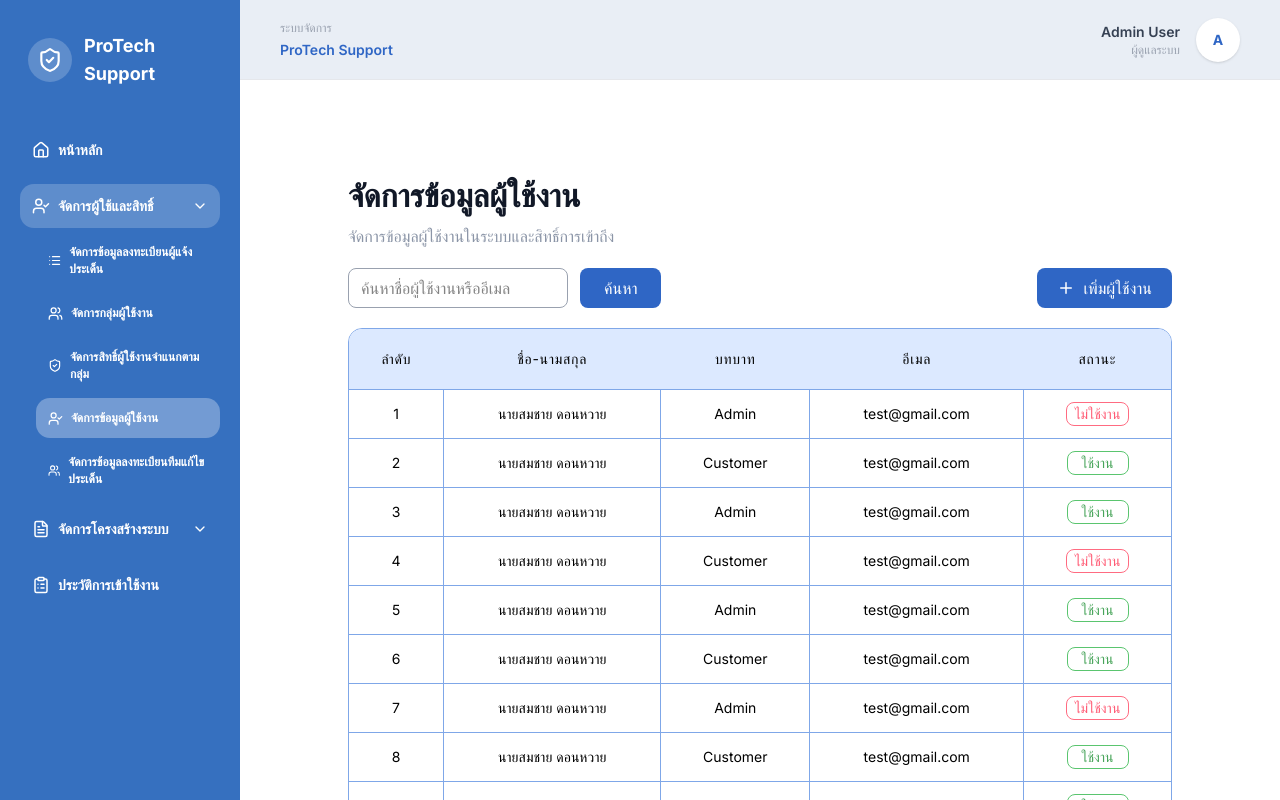
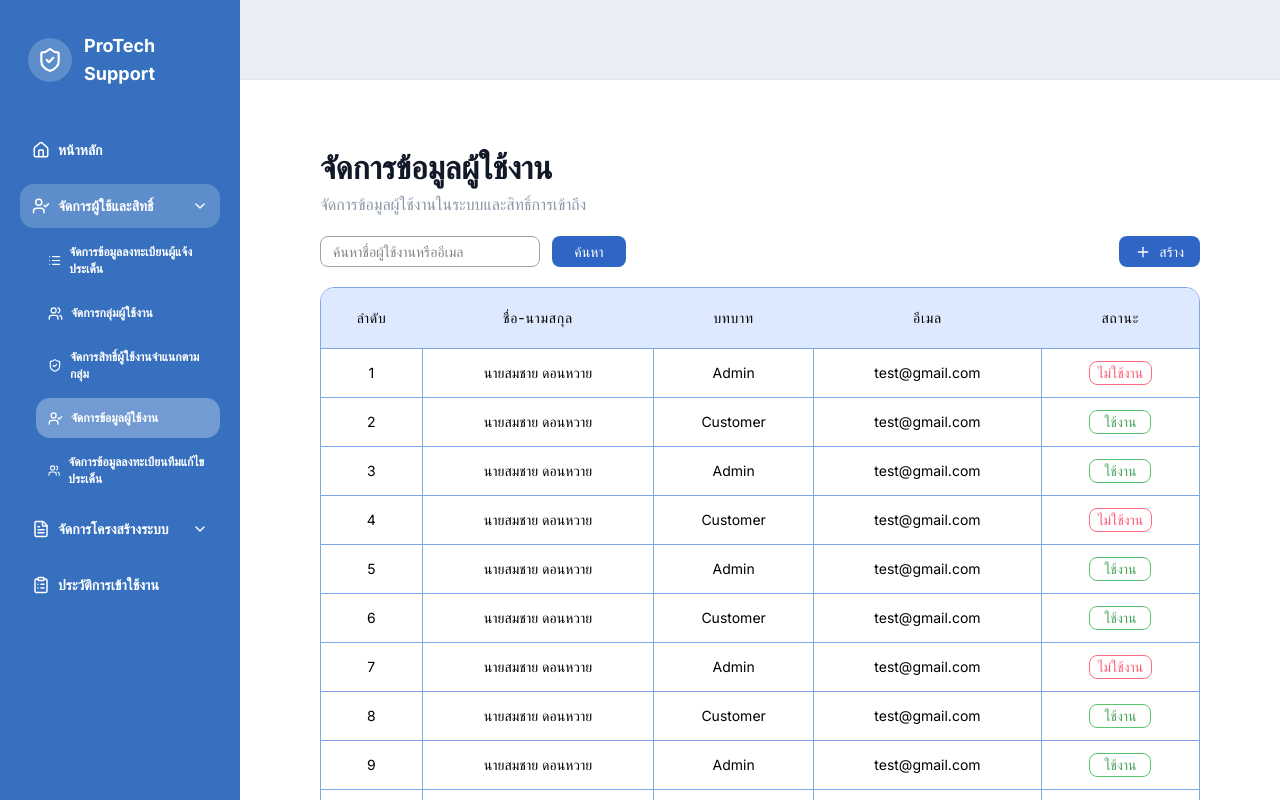
Before and after one commit to supakornNT/NID-Protech, a Next.js app in the folder frontend-staff/: page /management/users in a window 1280 px wide. Shown: the top 800 px of the page. Built offline with nearby package versions, Linux system fonts and the light colour scheme.

Commit message:
edit pageadmin2

```diff
--- a/frontend-staff/app/(admin)/layout.tsx
+++ b/frontend-staff/app/(admin)/layout.tsx
@@ -12,25 +12,7 @@ export default function AdminLayout({
 
         <div className="flex min-w-0 flex-1 flex-col">
           <header className="flex h-20 items-center justify-between border-b border-[#E5E7EB] bg-[#E9EEF5] px-6 sm:px-8 lg:px-10">
-            <div>
-              <p className="text-xs text-gray-400">ระบบจัดการ</p>
-              <h1 className="mt-1 text-sm font-semibold text-[#2F66C5]">
-                ProTech Support
-              </h1>
-            </div>
 
-            <div className="flex items-center gap-4">
-              <div className="hidden text-right sm:block">
-                <p className="text-sm font-semibold text-gray-700">
-                  Admin User
-                </p>
-                <p className="text-xs text-gray-400">ผู้ดูแลระบบ</p>
-              </div>
-
-              <div className="flex h-11 w-11 items-center justify-center rounded-full bg-white text-sm font-bold text-[#2F66C5] shadow-sm">
-                A
-              </div>
-            </div>
           </header>
 
           <main className="min-w-0 flex-1 bg-[#ffffff] px-6 py-8 sm:px-8 lg:px-12 lg:py-10">
--- a/frontend-staff/app/(admin)/management/permissions/page.tsx
+++ b/frontend-staff/app/(admin)/management/permissions/page.tsx
@@ -35,7 +35,7 @@ export default function PermissionsPage() {
         data={permissionManagementRows}
         searchPlaceholder="ค้นหาชื่อสิทธิ์หรือโมดูล"
         showDelete={false}
-        createLabel="เพิ่มสิทธิ์"
+        createLabel="สร้าง"
       />
     </div>
   );
--- a/frontend-staff/app/(admin)/management/teams/page.tsx
+++ b/frontend-staff/app/(admin)/management/teams/page.tsx
@@ -35,7 +35,7 @@ export default function TeamsPage() {
         data={teamManagementRows}
         searchPlaceholder="ค้นหาชื่อทีมหรือหัวหน้าทีม"
         showDelete={false}
-        createLabel="เพิ่มทีม"
+        createLabel="สร้าง"
       />
     </div>
   );
--- a/frontend-staff/app/(admin)/management/users/page.tsx
+++ b/frontend-staff/app/(admin)/management/users/page.tsx
@@ -36,7 +36,7 @@ export default function UsersPage() {
         data={userRows}
         searchPlaceholder="ค้นหาชื่อผู้ใช้งานหรืออีเมล"
         showDelete={false}
-        createLabel="เพิ่มผู้ใช้งาน"
+        createLabel="สร้าง"
       />
     </div>
   );
--- a/frontend-staff/app/(admin)/system-management/organizations/page.tsx
+++ b/frontend-staff/app/(admin)/system-management/organizations/page.tsx
@@ -35,7 +35,7 @@ export default function OrganizationsPage() {
         data={organizationManagementRows}
         searchPlaceholder="ค้นหาชื่อองค์กร"
         showDelete={false}
-        createLabel="เพิ่มองค์กร"
+        createLabel="สร้าง"
       />
     </div>
   );
--- a/frontend-staff/app/(admin)/system-management/problem-types/page.tsx
+++ b/frontend-staff/app/(admin)/system-management/problem-types/page.tsx
@@ -34,7 +34,7 @@ export default function ProblemTypesPage() {
         data={problemTypeManagementRows}
         searchPlaceholder="ค้นหาชื่อประเภทประเด็น"
         showDelete={false}
-        createLabel="เพิ่มประเภทประเด็น"
+        createLabel="สร้าง"
       />
     </div>
   );
--- a/frontend-staff/app/(admin)/system-management/projects/page.tsx
+++ b/frontend-staff/app/(admin)/system-management/projects/page.tsx
@@ -35,7 +35,7 @@ export default function ProjectsPage() {
         data={projectManagementRows}
         searchPlaceholder="ค้นหาชื่อโครงการหรือองค์กร"
         showDelete={false}
-        createLabel="เพิ่มโครงการ"
+        createLabel="สร้าง"
       />
     </div>
   );
--- a/frontend-staff/components/admin/admin-table-page.tsx
+++ b/frontend-staff/components/admin/admin-table-page.tsx
@@ -3,6 +3,7 @@
 import { useMemo, useState } from "react";
 import { ChevronDown, Edit3, Info, Plus, Trash2 } from "lucide-react";
 
+import { DeleteConfirmDialog } from "@/components/admin/delete-confirm-dialog";
 import { ProTechButton } from "@/components/tables/protech-button";
 import { ProTechSearch } from "@/components/tables/protech-search";
 import { ProTechTable } from "@/components/tables/protech-table";
@@ -32,6 +33,9 @@ type AdminTablePageProps<T extends Record<string, unknown>> = {
   showCreate?: boolean;
   showDelete?: boolean;
   hideCreateButton?: boolean;
+  onConfirmDelete?: () => void;
+  deleteConfirmTitle?: string;
+  deleteConfirmDescription?: string;
 };
 
 export function AdminTablePage<T extends Record<string, unknown>>({
@@ -46,6 +50,9 @@ export function AdminTablePage<T extends Record<string, unknown>>({
   showCreate = true,
   showDelete = true,
   hideCreateButton = false,
+  onConfirmDelete,
+  deleteConfirmTitle,
+  deleteConfirmDescription,
 }: AdminTablePageProps<T>) {
   const [page, setPage] = useState(1);
   const [search, setSearch] = useState("");
@@ -84,12 +91,10 @@ export function AdminTablePage<T extends Record<string, unknown>>({
   const resolvedShowCreate = hideCreateButton ? false : showCreate;
 
   return (
-    <div className="space-y-5 rounded-xl bg-white p-5 shadow-none transition-all duration-200 sm:p-6 lg:p-7">
+    <div className="space-y-5">
       <div>
-        <h1 className="text-[32px] font-bold leading-none text-[#111827]">
-          {title}
-        </h1>
-        <p className="mt-3 text-[16px] text-[#8B95A7]">{subtitle}</p>
+        <h1 className="text-[32px] font-bold leading-none text-[#111827]">{title}</h1>
+        <p className="mt-2 text-[16px] text-[#8B95A7]">{subtitle}</p>
       </div>
 
       <div className="flex flex-col gap-4 xl:flex-row xl:items-center xl:justify-between">
@@ -101,11 +106,14 @@ export function AdminTablePage<T extends Record<string, unknown>>({
               setPage(1);
             }}
             placeholder={searchPlaceholder}
-            className="w-[222px] flex-none"
-            inputClassName="h-10 rounded-md border border-[#A8B1C2] px-3 text-[16px]"
+            className="w-[220px] flex-none"
+            inputClassName="h-[31px] rounded-md border border-[#A8B1C2] px-3 text-[14px]"
           />
 
-          <ProTechButton variant="primary" className="h-10 px-6 text-[16px]">
+          <ProTechButton
+            variant="primary"
+            className="h-[31px] min-w-[74px] px-4 text-[14px]"
+          >
             ค้นหา
           </ProTechButton>
 
@@ -120,7 +128,7 @@ export function AdminTablePage<T extends Record<string, unknown>>({
                   }));
                   setPage(1);
                 }}
-                className="h-10 min-w-[132px] appearance-none rounded-md border border-[#A8B1C2] bg-white px-4 pr-10 text-[16px] text-[#6B7280] outline-none"
+                className="h-[31px] min-w-[132px] appearance-none rounded-md border border-[#A8B1C2] bg-white px-4 pr-10 text-[14px] text-[#6B7280] outline-none"
               >
                 <option value="all">{filter.placeholder}</option>
                 {filter.options.map((option) => (
@@ -137,20 +145,27 @@ export function AdminTablePage<T extends Record<string, unknown>>({
 
         <div className="flex items-center justify-end gap-3">
           {showDelete && (
-            <ProTechButton
-              variant="delete"
-              className="h-10 px-4 text-[16px]"
-              icon={<Trash2 size={18} />}
-            >
-              {deleteLabel}
-            </ProTechButton>
+            <DeleteConfirmDialog
+              title={deleteConfirmTitle}
+              description={deleteConfirmDescription}
+              onConfirm={onConfirmDelete}
+              trigger={
+                <ProTechButton
+                  variant="delete"
+                  className="h-[31px] px-4 text-[14px]"
+                  icon={<Trash2 size={16} />}
+                >
+                  {deleteLabel}
+                </ProTechButton>
+              }
+            />
           )}
 
           {resolvedShowCreate && (
             <ProTechButton
               variant="create"
-              className="h-10 px-5 text-[16px]"
-              icon={<Plus size={18} />}
+              className="h-[31px] px-4 text-[14px]"
+              icon={<Plus size={16} />}
             >
               {createLabel}
             </ProTechButton>
--- /dev/null
+++ b/frontend-staff/components/admin/delete-confirm-dialog.tsx
@@ -0,0 +1,82 @@
+"use client";
+
+import type { ReactNode } from "react";
+import { TriangleAlert } from "lucide-react";
+
+import { ProTechButton } from "@/components/tables/protech-button";
+import {
+  Dialog,
+  DialogClose,
+  DialogContent,
+  DialogDescription,
+  DialogHeader,
+  DialogTitle,
+  DialogTrigger,
+} from "@/components/ui/dialog";
+
+type DeleteConfirmDialogProps = {
+ trigger: React.ReactElement;
+  title?: string;
+  description?: string;
+  confirmLabel?: string;
+  cancelLabel?: string;
+  onConfirm?: () => void;
+};
+
+export function DeleteConfirmDialog({
+  trigger,
+  title = "ยืนยันการลบข้อมูล",
+  description = "เมื่อลบข้อมูลแล้วจะไม่สามารถกู้คืนกลับได้",
+  confirmLabel = "ยืนยัน",
+  cancelLabel = "ยกเลิก",
+  onConfirm,
+}: DeleteConfirmDialogProps) {
+  return (
+    <Dialog>
+      <DialogTrigger render={trigger} />
+      <DialogContent
+        showCloseButton={false}
+        className="max-w-[420px] rounded-[28px] bg-[#ffffff] p-0 shadow-xl ring-0"
+      >
+        <div className="space-y-6 px-7 py-7">
+          <div className="flex justify-center">
+            <div className="flex h-14 w-14 items-center justify-center rounded-full bg-[#FFF4E5] text-[#F59E0B]">
+              <TriangleAlert size={28} />
+            </div>
+          </div>
+
+          <DialogHeader className="space-y-2 text-center">
+            <DialogTitle className="text-[24px] font-bold normal-case tracking-normal text-[#111827]">
+              {title}
+            </DialogTitle>
+            <DialogDescription className="mt-0 text-[16px] text-[#6B7280]">
+              {description}
+            </DialogDescription>
+          </DialogHeader>
+
+          <div className="flex items-center justify-center gap-3 pt-1">
+            <DialogClose
+              render={
+                <ProTechButton variant="delete" className="h-10 min-w-[104px] text-[16px]" />
+              }
+            >
+              {cancelLabel}
+            </DialogClose>
+
+            <DialogClose
+              render={
+                <ProTechButton
+                  variant="primary"
+                  className="h-10 min-w-[104px] text-[16px]"
+                  onClick={onConfirm}
+                />
+              }
+            >
+              {confirmLabel}
+            </DialogClose>
+          </div>
+        </div>
+      </DialogContent>
+    </Dialog>
+  );
+}
--- a/frontend-staff/components/tables/protech-button.tsx
+++ b/frontend-staff/components/tables/protech-button.tsx
@@ -217,7 +217,7 @@ export function ProTechButton({
       type={type}
       disabled={disabled}
       onClick={onClick}
-      className={`inline-flex h-8 items-center justify-center   gap-2 rounded-md  px-5 text-sm  font-medium
+      className={`inline-flex h-[31px] items-center justify-center   gap-2 rounded-md  px-4 text-sm  font-medium
         whitespace-nowrap transition duration-150 disabled:cursor-not-allowed disabled:opacity-50
 
         ${
```
